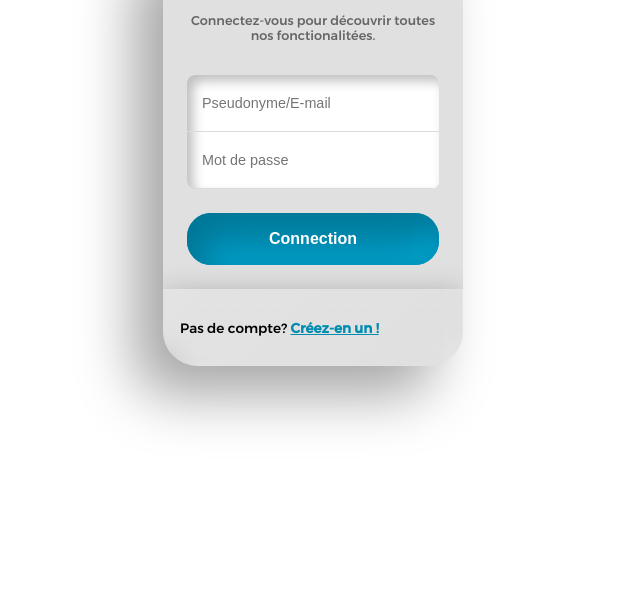
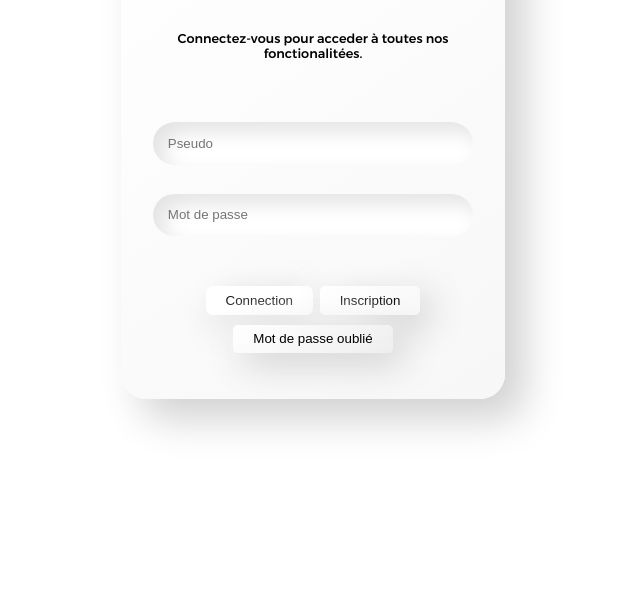
Before and after one commit to Panini2/App-BDE-maquette, a plain HTML site: page index.html in a window 1280 px wide. Shown: the part 208-800 px from the top of the page, without its empty margins (327-967 px from the left). Drawn offline with Linux system fonts and the light colour scheme.

Commit message:
[FIX] neomorpism design

```diff
--- a/index.html
+++ b/index.html
@@ -7,29 +7,25 @@
     <link rel="stylesheet" href="./styles.css">
 </head>
 <body>
-    <div class="header">
-        <img src="./App-BDE.svg" alt="logo app BDE" class="logo">
-    </div>
-    <div class="login-form">
-        <div class="form-box">
-            <form class="form">
-                <span class="title">Bonjour !</span>
-                <span class="subtitle">Connectez-vous pour découvrir toutes nos fonctionalitées.</span>
-                <div class="form-container">
-                    <input type="text" class="input" placeholder="Pseudonyme/E-mail">
-                    <input type="password" class="input" placeholder="Mot de passe">
-                </div>
-                <button><p class="su">Connection</p>
-                    <div class="box box1"></div>
-                    <div class="box box2"></div>
-                    <div class="box box3"></div>
-                    <div class="box box4"></div>
-                </button>
-            </form>
-            <div class="form-section">
-                <p>Pas de compte? <a href="./register.html">Créez-en un !</a> </p>
-            </div>
+    <div class="container">
+        <div class="header">
+            <img src="./App-BDE.svg" alt="logo app BDE" class="logo">
         </div>
+        <form class="form">
+        <p class="heading">Connectez-vous</p>
+        <p class="msg">Connectez-vous pour acceder à toutes nos fonctionalitées.</p>
+        <div class="field">
+            <input autocomplete="off" placeholder="Pseudo" class="input-field" type="text">
+        </div>
+        <div class="field">
+            <input placeholder="Mot de passe" class="input-field" type="password">
+        </div>
+        <div class="btn">
+            <button class="button1">Connection</button>
+            <button class="button2">Inscription</button>
+        </div>
+        <button class="button3">Mot de passe oublié</button>
+        </form>
     </div>
 </body>
 </html>
--- a/register.css
+++ b/register.css
@@ -12,154 +12,145 @@
   font-style: normal;
 }
 
-.login-form {
+body, html {
+  margin: 0;
+  padding: 0;
   height: 100%;
-  width: 100%;
   display: flex;
   justify-content: center;
-  align-items: center;
+  align-items: first baseline;
+  background-color: #FFFFFF;
 }
 
-.form-box {
-  max-width: 300px;
-  border-radius: 35px;
-  overflow: hidden;
-  background: #e0e0e0;
-  box-shadow:  -29px 29px 57px #a6a6a6, 29px -29px 57px #ffffff;
+.container {
+  display: flex;
+  flex-direction: column;
+  justify-content: center;
+  align-items: center;
+  width: 100%;
+  max-width: 400px;
 }
 
 .form {
-  position: relative;
-  display: flex;
-  flex-direction: column;
-  padding: 32px 24px 24px;
-  gap: 16px;
-  text-align: center;
+width: 20rem;
+display: flex;
+flex-direction: column;
+gap: 10px;
+padding-left: 2em;
+padding-right: 2em;
+padding-bottom: 0.4em;
+border-radius: 25px;
+background: linear-gradient(145deg, #ffffff, #f7f7f7);
+box-shadow:  20px 20px 40px #d1d1d1, -20px -20px 40px #ffffff;
 
 }
 
-/*Form text*/
-.title {
-  font-family: 'nunito';
-  font-weight: bold;
-  font-size: 1.6rem;
+.heading {
+margin: 0;
+text-align: center;
+color: black;
+font-family: gont;
+font-size: 1.8rem;
+margin-top: 2rem;
 }
 
-.subtitle {
-  font-family: 'gont';
-  font-size: 0.8rem;
-  color: #666;
+.msg {
+margin: 0;
+text-align: center;
+color: black;
+font-size: 0.8em;
+font-family: gont;
+margin-top: 2rem;
+margin-bottom: 2rem;
 }
 
-/*Inputs box*/
-.form-container {
-  overflow: hidden;
-  border-radius: 8px;
-  background-color: #fff;
-  box-shadow: inset 6px 6px 12px #bebebe,
-          inset -6px -6px 12px #ffffff;
-  margin: 1rem 0 .5rem;
-  width: 100%;
+.field {
+margin-top: 19px;
+display: flex;
+align-items: center;
+justify-content: center;
+gap: 0.5em;
+border-radius: 25px;
+padding: 0.8em;
+border: none;
+outline: none;
+color: black;
+background: #ffffff;
+box-shadow: inset 10px 10px 20px #e4e4e4, inset -10px -10px 20px #ffffff;
 }
 
-.input {
-  background: none;
-  border: 0;
-  outline: 0;
-  height: 40px;
-  width: 100%;
-  border-bottom: 1px solid #dbdbdb;
-  font-size: .9rem;
-  padding: 8px 15px;
+.input-icon {
+height: 1.3em;
+width: 1.3em;
+fill: rgb(0, 0, 0);
 }
 
-.form-section {
-  padding: 16px;
-  font-size: .85rem;
-  font-family: 'gont';
-  background: linear-gradient(135deg, rgba(255, 255, 255, 0.1), rgba(255, 255, 255, 0));
-  backdrop-filter: blur(10px);
-  -webkit-backdrop-filter: blur(10px);
-  border: 1px solid rgba(255, 255, 255, 0.1);
-  box-shadow: 0 8px 32px 0 rgba(0, 0, 0, 0.3);
+.input-field {
+background: none;
+border: none;
+outline: none;
+width: 100%;
+color: black;
 }
 
-.form-section a {
-  font-weight: bold;
-  color: #008BB0;
-  transition: color .3s ease;
+.btn {
+display: flex;
+justify-content: center;
+flex-direction: row;
+margin-top: 2.5em;
 }
 
-.form-section a:hover {
-  color: #008BB0;
-  text-decoration: underline;
+.button1 {
+padding: 0.5em;
+padding-left: 1.5em;
+padding-right: 1.5em;
+border-radius: 7px;
+margin-right: 0.5em;
+border: none;
+outline: none;
+background: #ffffff;
+box-shadow:  10px 10px 36px #cccccc, -10px -10px 36px #ffffff, inset 0px 0px 0px #cccccc, inset -0px -0px 0px #ffffff;
+transition: box-shadow 0.1s ease-in-out;
 }
 
-/* Button */
-.form button {
-  position: relative;
-  color: #fff;
-  border: 0;
-  font-size: 1rem;
-  font-weight: 600;
-  cursor: pointer;
-  background-color: #008BB0;
-  border-radius: 24px;
-  box-shadow: inset 14px 14px 30px #007696,
-  inset -14px -14px 30px #00a0ca;
-  overflow: hidden;
-  transition: all 1s ease;
-  z-index: 0;
-
+.button1:hover {
+box-shadow: 0px 0px 0px #cccccc, -0px -0px 0px #ffffff, inset 5px 5px 10px #cccccc, inset -5px -5px 10px #ffffff;
 }
 
-/* Hover effect for background */
-.form button:hover {
-  transform: inset 0px 0px 0px #007696;
+.button2 {
+padding: 0.5em;
+padding-left: 1.5em;
+padding-right: 1.5em;
+border-radius: 5px;
+border: none;
+outline: none;
+background: linear-gradient(145deg, #ffffff, #f7f7f7);
+box-shadow:  10px 10px 36px #cccccc, -10px -10px 36px #ffffff, inset 0px 0px 0px #cccccc, inset -0px -0px 0px #ffffff;
+transition: box-shadow 0.1s ease-in-out;
 }
 
-/* Box elements inside button */
-.box {
-  position: absolute;
-  translate: 300px -60px;
-  height: 70px;
-  width: 200px;
-  transition: all 0.8s ease;
+.button2:hover {
+box-shadow: 0px 0px 0px #cccccc, -0px -0px 0px #ffffff, inset 5px 5px 10px #cccccc, inset -5px -5px 10px #ffffff
 }
 
-.form button:hover .box1 {
-  translate: -30px -60px;
-  background-color: #B1CB41;
-  box-shadow: inset -29px 29px 57px #839630,
-          inset 29px -29px 57px #dfff52;
-  z-index: 1;
-}
-.form button:hover .box2 {
-  translate: 10px -60px;
-  background-color: #F5D016;
-  box-shadow: inset -29px 29px 57px #b59a10,
-          inset 29px -29px 57px #ffff1c;
-  z-index: 2;
-
-}
-.form button:hover .box3 {
-  translate: 40px -60px;
-  background-color: #ED6B3F;
-  box-shadow: inset -29px 29px 57px #af4f2f,
-          inset 29px -29px 57px #ff874f;
-  z-index: 3;
-}
-.form button:hover .box4 {
-  translate: 70px -60px;
-  background-color: #DD1668;
-  box-shadow: inset -29px 29px 57px #a4104d,
-          inset 29px -29px 57px #ff1c83;
-  z-index: 4;
+.button3 {
+margin-bottom: 3em;
+margin-left: 5rem;
+margin-right: 5rem;
+padding: 0.5em;
+border-radius: 5px;
+border: none;
+outline: none;
+transition: .4s ease-in-out;
+background: linear-gradient(145deg, #ffffff, #eeeeee);
+box-shadow:  10px 10px 36px #cccccc, -10px -10px 36px #ffffff, inset 0px 0px 0px #cccccc, inset -0px -0px 0px #ffffff;
+transition: all 0.1s ease-in-out;
 }
 
-.su {
-  position: relative;
-  z-index: 5;
+.button3:hover {
+background: #3584e4;
+box-shadow: 0px 0px 0px #cccccc, -0px -0px 0px #ffffff, inset 11px 11px 22px #2864ad, inset -11px -11px 22px #42a4ff;
+color: white;
 }
 
 .logo {
--- a/styles.css
+++ b/styles.css
@@ -12,154 +12,145 @@
     font-style: normal;
   }
 
-.login-form {
+  body, html {
+    margin: 0;
+    padding: 0;
     height: 100%;
-    width: 100%;
     display: flex;
     justify-content: center;
-    align-items: center;
+    align-items: first baseline;
+    background-color: #FFFFFF;
 }
 
-.form-box {
-    max-width: 300px;
-    border-radius: 35px;
-    overflow: hidden;
-    background: #e0e0e0;
-    box-shadow:  -29px 29px 57px #a6a6a6, 29px -29px 57px #ffffff;
+.container {
+    display: flex;
+    flex-direction: column;
+    justify-content: center;
+    align-items: center;
+    width: 100%;
+    max-width: 400px;
 }
 
 .form {
-    position: relative;
+  width: 20rem;
   display: flex;
   flex-direction: column;
-    padding: 32px 24px 24px;
-    gap: 16px;
-    text-align: center;
+  gap: 10px;
+  padding-left: 2em;
+  padding-right: 2em;
+  padding-bottom: 0.4em;
+  border-radius: 25px;
+  background: linear-gradient(145deg, #ffffff, #f7f7f7);
+  box-shadow:  20px 20px 40px #d1d1d1, -20px -20px 40px #ffffff;
 
 }
 
-  /*Form text*/
-  .title {
-    font-family: 'nunito';
-    font-weight: bold;
-    font-size: 1.6rem;
+.heading {
+  margin: 0;
+  text-align: center;
+  color: black;
+  font-family: gont;
+  font-size: 1.8rem;
+  margin-top: 2rem;
 }
 
-  .subtitle {
-    font-family: 'gont';
-    font-size: 0.8rem;
-    color: #666;
+.msg {
+  margin: 0;
+  text-align: center;
+  color: black;
+  font-size: 0.8em;
+  font-family: gont;
+  margin-top: 2rem;
+  margin-bottom: 2rem;
 }
 
-  /*Inputs box*/
-  .form-container {
-    overflow: hidden;
-    border-radius: 8px;
-    background-color: #fff;
-    box-shadow: inset 6px 6px 12px #bebebe,
-            inset -6px -6px 12px #ffffff;
-    margin: 1rem 0 .5rem;
-    width: 100%;
+.field {
+  margin-top: 19px;
+  display: flex;
+  align-items: center;
+  justify-content: center;
+  gap: 0.5em;
+  border-radius: 25px;
+  padding: 0.8em;
+  border: none;
+  outline: none;
+  color: black;
+  background: #ffffff;
+  box-shadow: inset 10px 10px 20px #e4e4e4, inset -10px -10px 20px #ffffff;
 }
 
-  .input {
-    background: none;
-    border: 0;
-    outline: 0;
-    height: 40px;
-    width: 100%;
-    border-bottom: 1px solid #dbdbdb;
-    font-size: .9rem;
-    padding: 8px 15px;
+.input-icon {
+  height: 1.3em;
+  width: 1.3em;
+  fill: rgb(0, 0, 0);
 }
 
-  .form-section {
-    padding: 16px;
-    font-size: .85rem;
-    font-family: 'gont';
-    background: linear-gradient(135deg, rgba(255, 255, 255, 0.1), rgba(255, 255, 255, 0));
-    backdrop-filter: blur(10px);
-    -webkit-backdrop-filter: blur(10px);
-    border: 1px solid rgba(255, 255, 255, 0.1);
-    box-shadow: 0 8px 32px 0 rgba(0, 0, 0, 0.3);
+.input-field {
+  background: none;
+  border: none;
+  outline: none;
+  width: 100%;
+  color: black;
 }
 
-  .form-section a {
-    font-weight: bold;
-    color: #008BB0;
-    transition: color .3s ease;
+ .btn {
+  display: flex;
+  justify-content: center;
+  flex-direction: row;
+  margin-top: 2.5em;
 }
 
-  .form-section a:hover {
-    color: #008BB0;
-    text-decoration: underline;
+.button1 {
+  padding: 0.5em;
+  padding-left: 1.5em;
+  padding-right: 1.5em;
+  border-radius: 7px;
+  margin-right: 0.5em;
+  border: none;
+  outline: none;
+  background: #ffffff;
+  box-shadow:  10px 10px 36px #cccccc, -10px -10px 36px #ffffff, inset 0px 0px 0px #cccccc, inset -0px -0px 0px #ffffff;
+  transition: box-shadow 0.1s ease-in-out;
 }
 
- /* Button */
-.form button {
-    position: relative;
-    color: #fff;
-    border: 0;
-    font-size: 1rem;
-    font-weight: 600;
-    cursor: pointer;
-    background-color: #008BB0;
-    border-radius: 24px;
-    box-shadow: inset 14px 14px 30px #007696,
-    inset -14px -14px 30px #00a0ca;
-    overflow: hidden;
-    transition: all 1s ease;
-    z-index: 0;
-
+.button1:hover {
+  box-shadow: 0px 0px 0px #cccccc, -0px -0px 0px #ffffff, inset 5px 5px 10px #cccccc, inset -5px -5px 10px #ffffff;
 }
 
-  /* Hover effect for background */
-  .form button:hover {
-    transform: inset 0px 0px 0px #007696;
+.button2 {
+  padding: 0.5em;
+  padding-left: 1.5em;
+  padding-right: 1.5em;
+  border-radius: 5px;
+  border: none;
+  outline: none;
+  background: linear-gradient(145deg, #ffffff, #f7f7f7);
+  box-shadow:  10px 10px 36px #cccccc, -10px -10px 36px #ffffff, inset 0px 0px 0px #cccccc, inset -0px -0px 0px #ffffff;
+  transition: box-shadow 0.1s ease-in-out;
 }
 
-  /* Box elements inside button */
-  .box {
-    position: absolute;
-    translate: 300px -60px;
-    height: 70px;
-    width: 200px;
-    transition: all 0.8s ease;
+.button2:hover {
+  box-shadow: 0px 0px 0px #cccccc, -0px -0px 0px #ffffff, inset 5px 5px 10px #cccccc, inset -5px -5px 10px #ffffff
 }
 
-  .form button:hover .box1 {
-    translate: -30px -60px;
-    background-color: #B1CB41;
-    box-shadow: inset -29px 29px 57px #839630,
-            inset 29px -29px 57px #dfff52;
-    z-index: 1;
-  }
-  .form button:hover .box2 {
-    translate: 10px -60px;
-    background-color: #F5D016;
-    box-shadow: inset -29px 29px 57px #b59a10,
-            inset 29px -29px 57px #ffff1c;
-    z-index: 2;
-
-  }
-  .form button:hover .box3 {
-    translate: 40px -60px;
-    background-color: #ED6B3F;
-    box-shadow: inset -29px 29px 57px #af4f2f,
-            inset 29px -29px 57px #ff874f;
-    z-index: 3;
-  }
-  .form button:hover .box4 {
-    translate: 70px -60px;
-    background-color: #DD1668;
-    box-shadow: inset -29px 29px 57px #a4104d,
-            inset 29px -29px 57px #ff1c83;
-    z-index: 4;
+.button3 {
+  margin-bottom: 3em;
+  margin-left: 5rem;
+  margin-right: 5rem;
+  padding: 0.5em;
+  border-radius: 5px;
+  border: none;
+  outline: none;
+  transition: .4s ease-in-out;
+  background: linear-gradient(145deg, #ffffff, #eeeeee);
+  box-shadow:  10px 10px 36px #cccccc, -10px -10px 36px #ffffff, inset 0px 0px 0px #cccccc, inset -0px -0px 0px #ffffff;
+  transition: all 0.1s ease-in-out;
 }
 
-  .su {
-    position: relative;
-    z-index: 5;
+.button3:hover {
+  background: #ed333b;
+  box-shadow: 0px 0px 0px #cccccc, -0px -0px 0px #ffffff, inset 5px 5px 10px #be292f, inset -5px -5px 10px #ff3d47;
+  color: #FFFFFF;
 }
 
   .logo {
```
Also changed, not shown: register.html (+21 -23 lines). Lines whose indentation alone changed are shown as unchanged.
